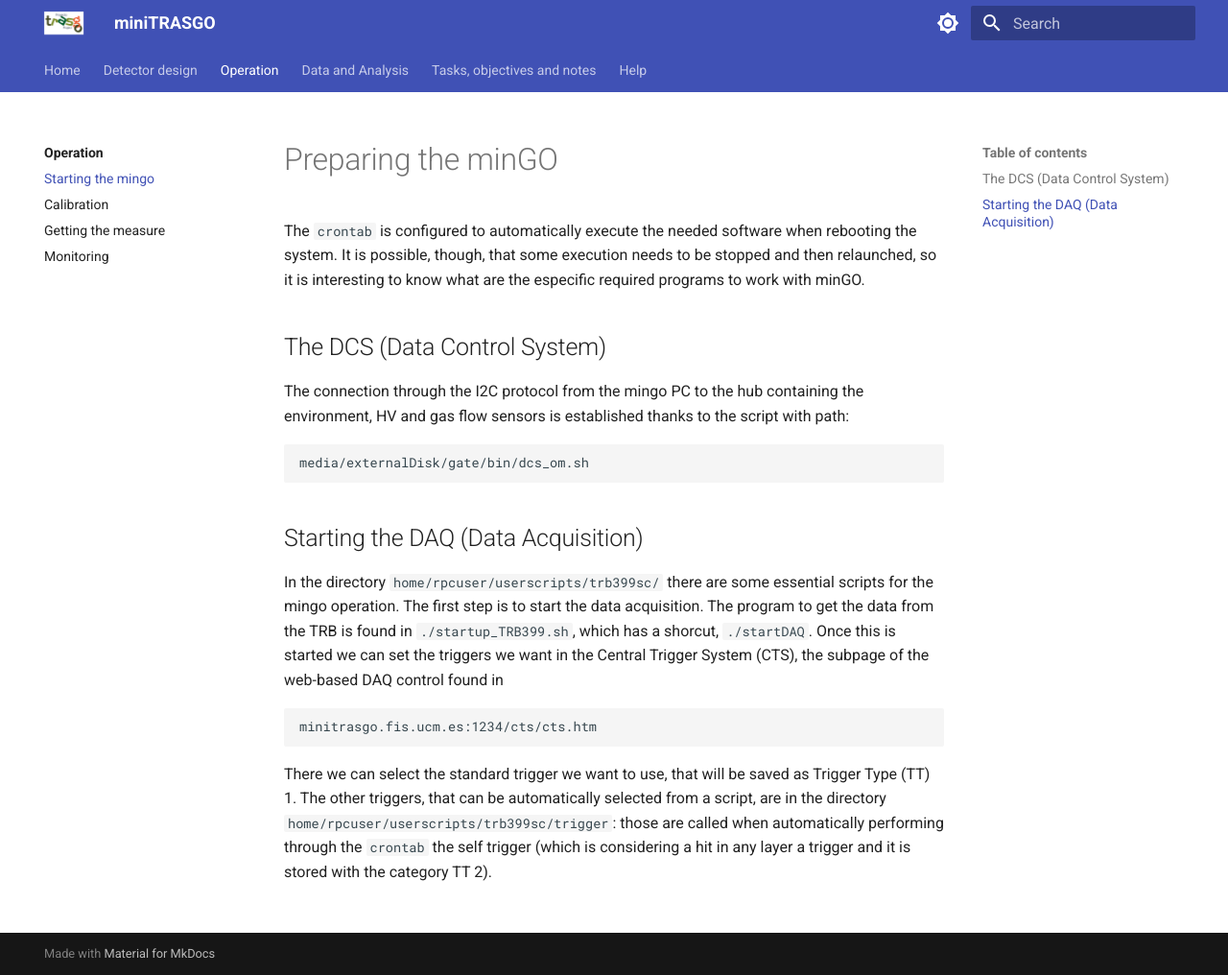
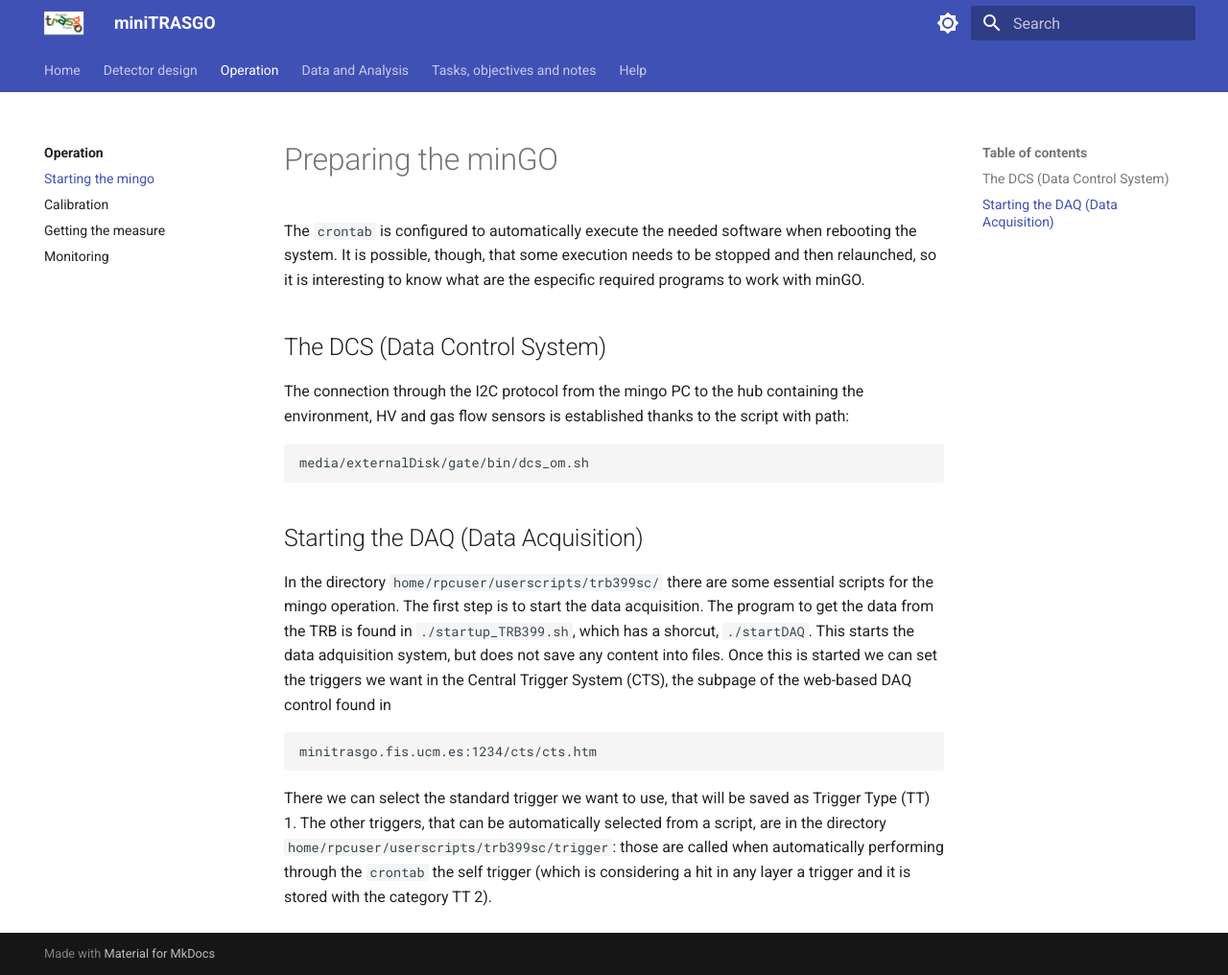
Before and after one commit to cayesoneira/miniTRASGO-documentation, an MkDocs documentation site: the page built from docs/operation/configuration.md, in a window 1280 px wide and 1016 px high. Shown: the whole window at 96% size. Built offline with MkDocs 1.6.1 and Material for MkDocs 9.7.7, drawn with Linux system fonts in a browser that asks for light colours.

Commit message:
Update configuration.md

```diff
--- a/docs/operation/configuration.md
+++ b/docs/operation/configuration.md
@@ -8,7 +8,7 @@
     media/externalDisk/gate/bin/dcs_om.sh
 
 ## Starting the DAQ (Data Acquisition)
-In the directory `home/rpcuser/userscripts/trb399sc/` there are some essential scripts for the mingo operation. The first step is to start the data acquisition. The program to get the data from the TRB is found in `./startup_TRB399.sh`, which has a shorcut, `./startDAQ`. Once this is started we can set the triggers we want in the Central Trigger System (CTS), the subpage of the web-based DAQ control found in
+In the directory `home/rpcuser/userscripts/trb399sc/` there are some essential scripts for the mingo operation. The first step is to start the data acquisition. The program to get the data from the TRB is found in `./startup_TRB399.sh`, which has a shorcut, `./startDAQ`. This starts the data adquisition system, but does not save any content into files. Once this is started we can set the triggers we want in the Central Trigger System (CTS), the subpage of the web-based DAQ control found in
 
     minitrasgo.fis.ucm.es:1234/cts/cts.htm
 There we can select the standard trigger we want to use, that will be saved as Trigger Type (TT) 1. The other triggers, that can be automatically selected from a script, are in the directory `home/rpcuser/userscripts/trb399sc/trigger`: those are called when automatically performing through the `crontab` the self trigger (which is considering a hit in any layer a trigger and it is stored with the category TT 2).
```
